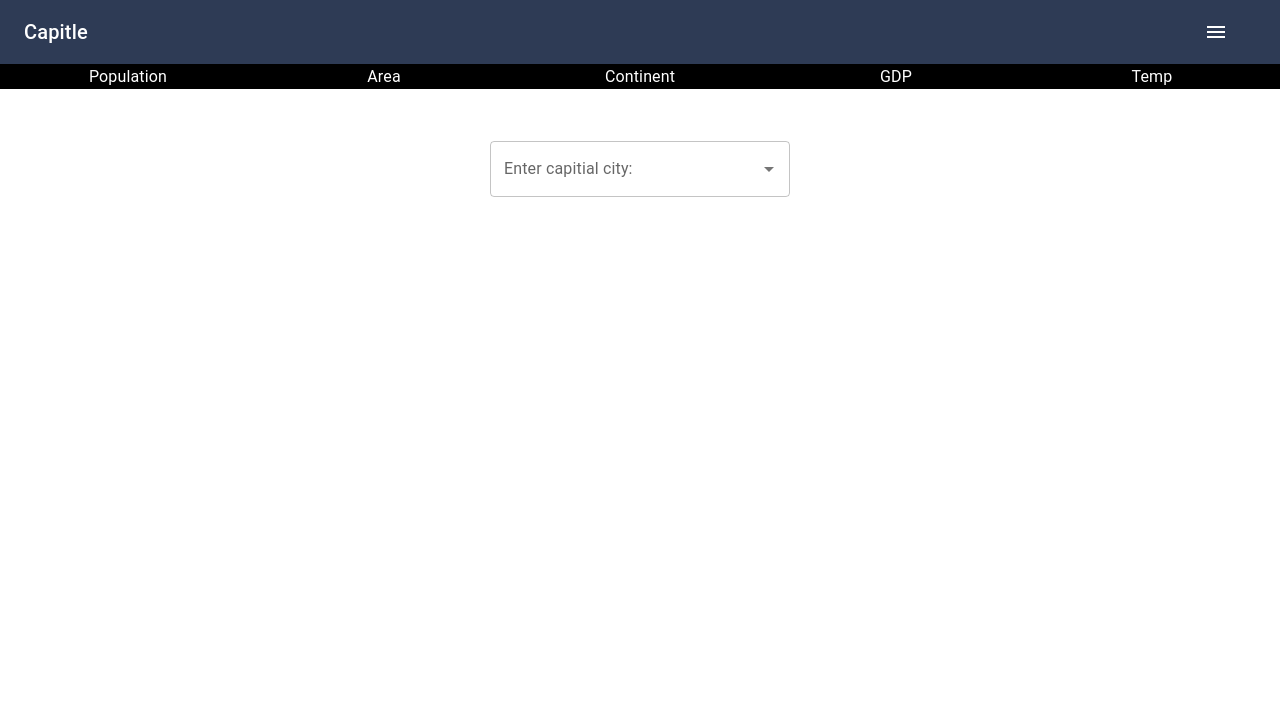
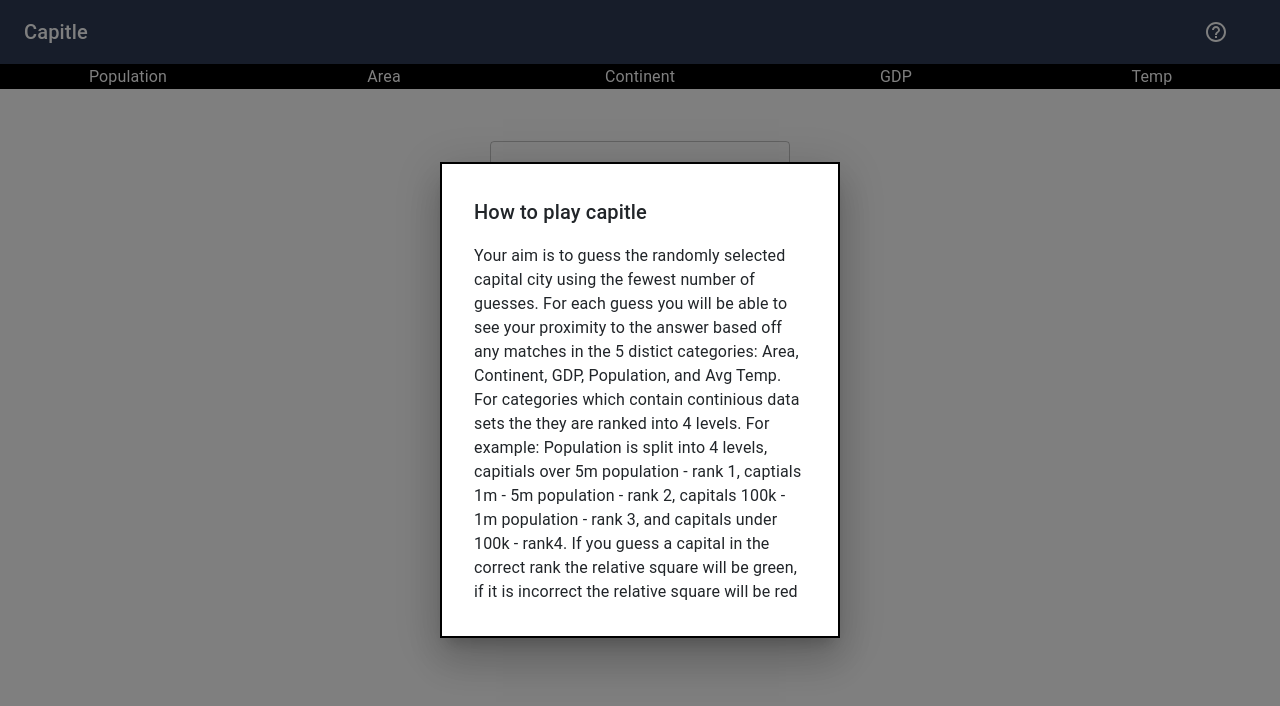
Before and after one commit to mattemerson1/capitle, a React (Create React App) app: page / in a window 1280 px wide. Both pictures are taken after a click on the button 1216 px from the left and 32 px from the top of the page. Shown: the top 706 px of the page. Built offline with nearby package versions, Linux system fonts and the light colour scheme.

Commit message:
Help icon and modal

```diff
--- a/src/components/appBar/index.jsx
+++ b/src/components/appBar/index.jsx
@@ -3,18 +3,28 @@ import AppBar from '@mui/material/AppBar';
 import Box from '@mui/material/Box';
 import Toolbar from '@mui/material/Toolbar';
 import Typography from '@mui/material/Typography';
-import MenuIcon from '@mui/icons-material/Menu';
+import HelpOutlineOutlinedIcon from '@mui/icons-material/HelpOutlineOutlined';
 import IconButton from '@mui/material/IconButton';
-import MenuItem from '@mui/material/MenuItem';
-import Menu from '@mui/material/Menu';
+import Modal from '@mui/material/Modal';
+
+const style = {
+  position: 'absolute',
+  top: '50%',
+  left: '50%',
+  transform: 'translate(-50%, -50%)',
+  width: 400,
+  bgcolor: 'background.paper',
+  border: '2px solid #000',
+  boxShadow: 24,
+  p: 4,
+};
 
 const EndGame = () => {
-  const [anchorEl, setAnchorEl] = useState(null);
+  const [open, setOpen] = useState(false);
 
+  const handleOpenModal = () => setOpen(true);
+  const handleCloseModal = () => setOpen(false);
 
-  const handleClose = () => {
-    setAnchorEl(null);
-  };
   return (
     <Box>
       <AppBar style={{ position: 'relative', background: '#2E3B55' }}>
@@ -28,28 +38,30 @@ const EndGame = () => {
             color="inherit"
             aria-label="menu"
             sx={{ mr: 2 }}
+            onClick={handleOpenModal}
           >
-            <MenuIcon />
+            <HelpOutlineOutlinedIcon />
           </IconButton>
-          <Menu
-            id="menu-appbar"
-            anchorEl={anchorEl}
-            getContentAnchorEl={null}
-            anchorOrigin={{
-              vertical: 'top',
-              horizontal: 'right',
-            }}
-            // keepMounted
-            transformOrigin={{
-              vertical: 'top',
-              horizontal: 'right',
-            }}
-            open={Boolean(anchorEl)}
-            onClose={handleClose}
+          <Modal
+            open={open}
+            onBackdropClick={handleCloseModal}
+            // onClose={handleCloseModal}
+            aria-labelledby="modal-modal-title"
+            aria-describedby="modal-modal-description"
           >
-            <MenuItem onClick={handleClose}>Profile</MenuItem>
-            <MenuItem onClick={handleClose}>My account</MenuItem>
-          </Menu>
+            <Box sx={style} >
+              <Typography id="modal-modal-title" variant="h6" component="h2">
+                How to play capitle
+              </Typography>
+              <Typography id="modal-modal-description" sx={{ mt: 2 }}>
+                Your aim is to guess the randomly selected capital city using the fewest number of guesses.
+                For each guess you will be able to see your proximity to the answer based off any matches in the 5 distict categories: Area, Continent, GDP, Population, and Avg Temp.
+                For categories which contain continious data sets the they are ranked into 4 levels.
+                For example: Population is split into 4 levels, capitials over 5m population - rank 1, captials 1m - 5m population - rank 2, capitals 100k - 1m population - rank 3, and capitals under 100k - rank4.
+                If you guess a capital in the correct rank the relative square will be green, if it is incorrect the relative square will be red
+              </Typography>
+            </Box>
+          </Modal>
         </Toolbar>
       </AppBar>
     </Box>
```
